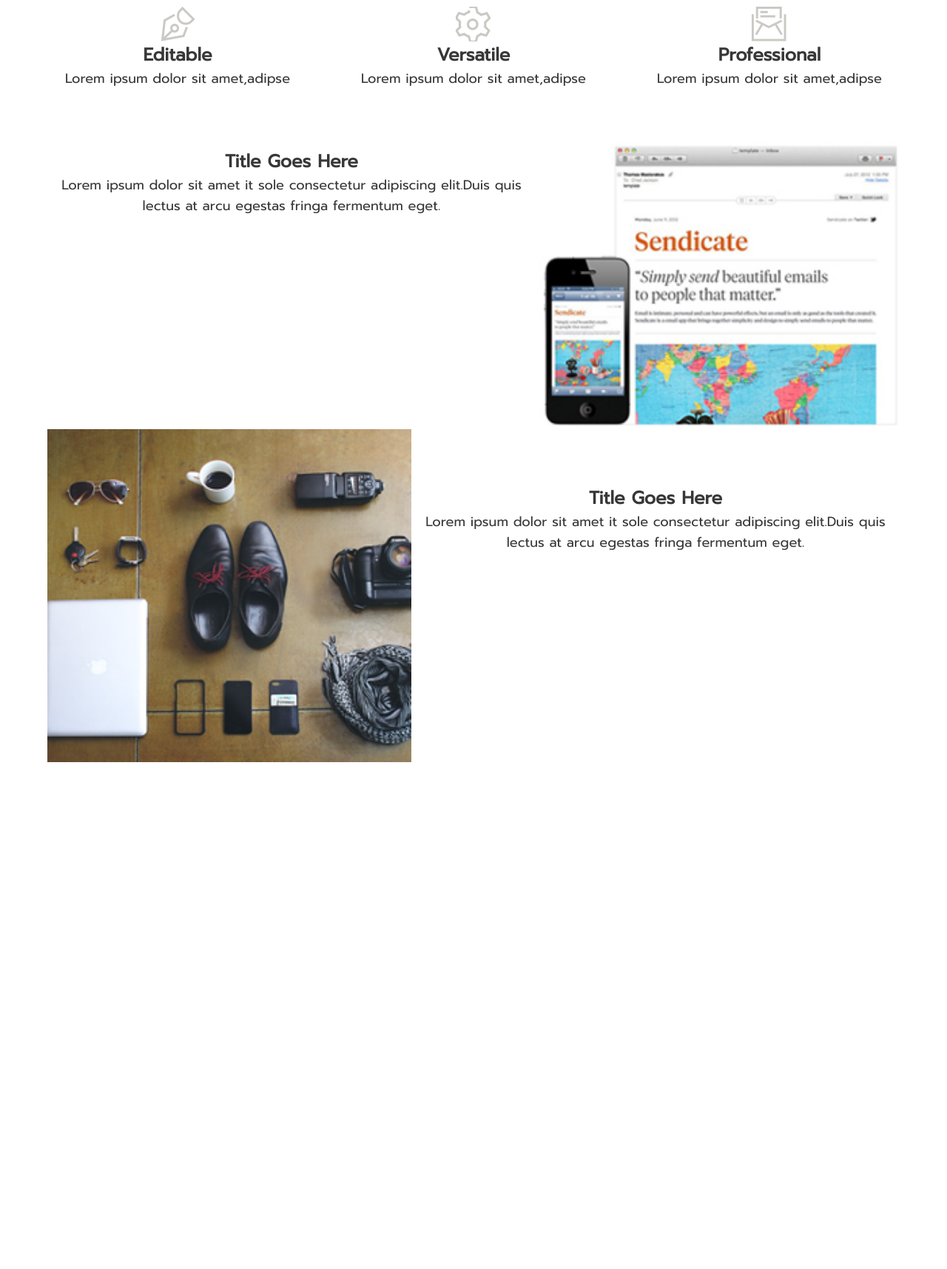
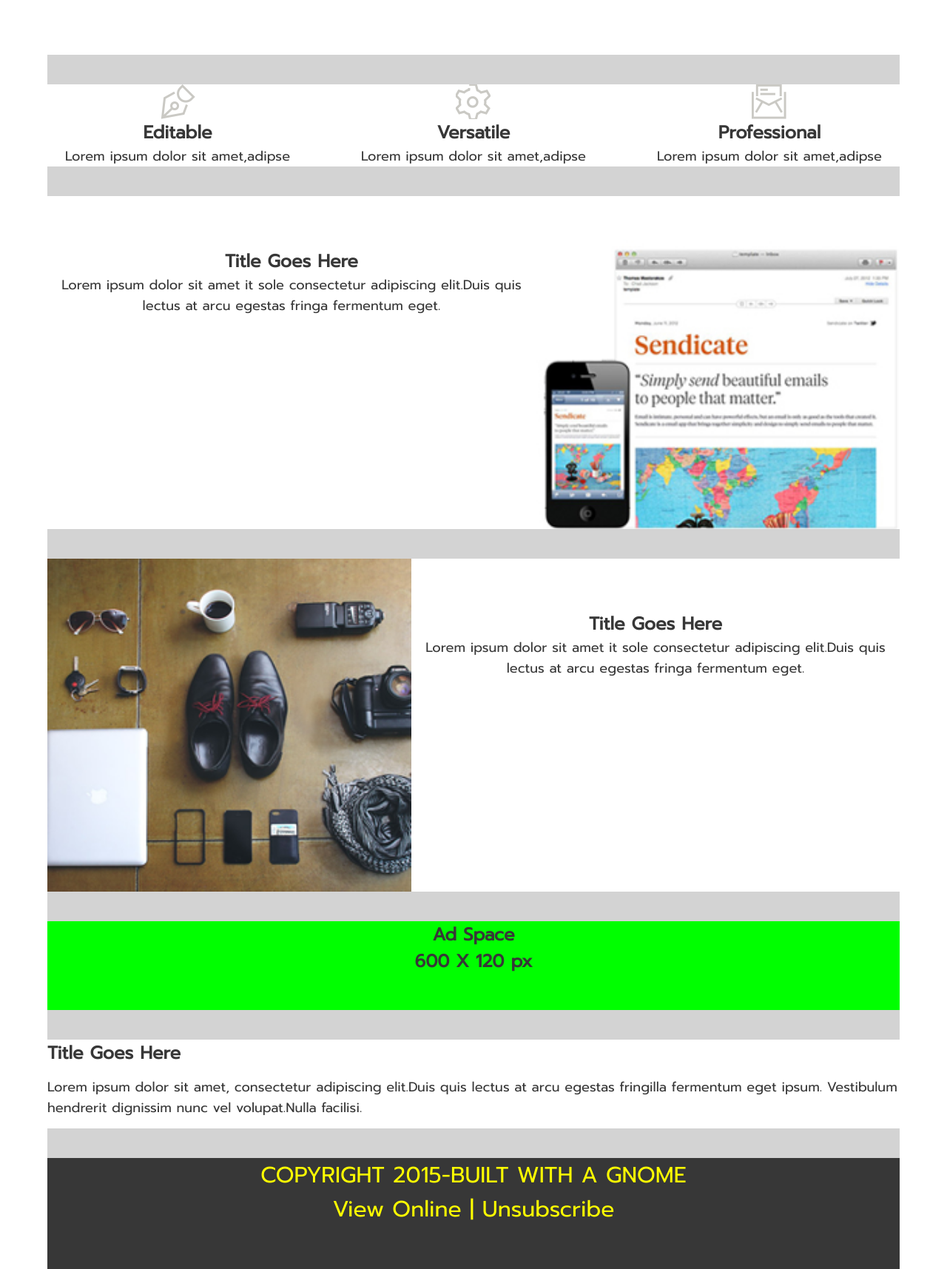
Before and after one commit to valdadyne/gnome, a plain HTML site: page index.html in a window 1280 px wide. Shown: the part 1056-2771 px from the top of the page at 74% size. Before the commit the page ends 2086 px from the top, so only its background shows below. Drawn offline with Linux system fonts and the light colour scheme.

Commit message:
Grid layout. Also added more content

```diff
--- a/assets/css/grid.css
+++ b/assets/css/grid.css
@@ -4,6 +4,9 @@
   margin-left: 5%;
   margin-right: 5%;
   grid-template-columns:repeat(auto, 1fr);
+  grid-row-gap: 40px;
+  grid-row-gap-color: lightgrey;
+
 }
 
   .heading{display:grid;grid:subgrid;grid-column:1/span 6;grid-row:1/span 2;}
@@ -13,7 +16,7 @@
   .big-img{grid-column:1/span 6;grid-row:3;}
   .marketing{grid-column:1;grid-row:3;}
 
-  .main{display:grid;grid:subgrid;grid-column:1/span 6;grid-row:4}
+  .main{display:grid;grid-column:1/span 6;grid-row:4}
 
   .section{display:grid;grid:subgrid;grid-column:1/span 6;grid-row:5;}
       .layout1{grid-column: 1/2;grid-row:5;}
@@ -27,3 +30,9 @@
   .article2{display:grid;grid:subgrid;grid-column:1/span 6;grid-row:7;}
       .img2{grid-column:1/3;grid-row:7;}
       .content2{grid-column:4/6;grid-row:7;}
+
+  .advert{display:grid;grid-column:1/span 6;grid-row:8}
+
+  .remarks{display:grid;grid-column:1/span 6;grid-row:9}
+
+  .footer{display:grid;grid-column:1/span 6;grid-row:10}
--- a/assets/css/style.css
+++ b/assets/css/style.css
@@ -3,9 +3,9 @@
 
 *{margin:0; padding:0;}
 
-body,{background-color: lightgrey;text-align:center;}
-div
-.wrapper{ width:100%;margin: 0 auto;}
+body,{text-align:center;}
+
+.wrapper{ background-color:lightgray;margin: 0 auto;}
 .heading {width:100%;background-color: #373737;height: 180px;}
 .title{height:50%;font-size: 48px;text-align:center;padding-top:48px;}
 .info{height:25%;font-size:18px;color:white;text-align:center;}
@@ -13,10 +13,10 @@ div
   width: 100%;
   height: 510px;
   background-size:cover;}
-.main{padding-left:20px;height:360px;text-align: left;background-color:white;}
+.main{height:360px;text-align: left;background-color:white;}
 .marketing,h2,{height:100px;width:30%;text-align: left;font-family: 'Fira Sans', sans-serif;font-size:24px;}
 /*.tag{height:20px;width:350px;box-sizing: border-box;border-top:1px solid black;border-bottom:1px solid black;text-align: center;margin-top: 5px;}*/
-.section,img {margin-top: 5px;vertical-align: middle;text-align: center;background-color:white;}
+
 .button {
   background: #0e0f0f;
   background-image: -webkit-linear-gradient(top, #373737, #373737);
@@ -36,10 +36,14 @@ div
   text-align: center;
   text-decoration: none;
 }
-.content1{overflow-wrap: break-word;margin-top: 80px;vertical-align: middle;text-align: center;}
-.content2{overflow-wrap: break-word;margin-top: 80px;vertical-align: middle;text-align: center;}
+.section{width:100%; padding-left: 0;vertical-align: middle;text-align: center;background-color:white;}
+.content1{background-color:#fff;width:100%; overflow-wrap: break-word;padding-top: 70px;vertical-align: middle;text-align: center;}
+.content2{background-color:#fff;width:100%; overflow-wrap: break-word;padding-top: 70px;vertical-align: middle;text-align: center;}
 .img1 {width:100%; height:450px;background-size: cover;}
 .img2 {width:100%; height:450px;background-size: cover;}
+.advert{width:100%; height:120px;background-color:lime;text-align: center;}
+.remarks{width:100%; height:120px;background-color:#fff;}
+.footer{width:100%;height: 150px;background-color: #373737;color:yellow;font-family: 'Prompt', sans-serif;font-size: 30px;text-align:center;}
 
   h1{color:yellow;font-family: 'Fira Sans', sans-serif;}
   h2{margin:0;color:#373737;font-family: 'Prompt', sans-serif;font-size: 30px}
--- a/index.html
+++ b/index.html
@@ -21,11 +21,11 @@
           </div>
           <div class="section">
             <div class="layout1"><img src="./assets/images/logo_editable.png"alt="editable"align="middle" height= "47px" width="47px";>
-               <h3>Editable</h3>Lorem ipsum dolor sit amet,adipse</div>
+               <h3><p>Editable</h3>Lorem ipsum dolor sit amet,adipse</p></div>
             <div class="layout2"><img src="./assets/images/logo_versatile.png"alt="versatile"align="middle" height= "47px" width="47px";>
-              <h3>Versatile</h3>Lorem ipsum dolor sit amet,adipse</div>
+              <h3>Versatile</h3><p>Lorem ipsum dolor sit amet,adipse</p></div>
             <div class="layout3"><img src="./assets/images/logo_pro.png"alt="professional"align="middle" height= "47px" width="47px";>
-              <h3>Professional</h3>Lorem ipsum dolor sit amet,adipse</div>
+              <h3>Professional</h3><p>Lorem ipsum dolor sit amet,adipse</p></div>
           </div>
           <div class=article1>
             <img src="./assets/images/img1.jpg" class="img1">
@@ -37,6 +37,14 @@
             <div class="content2"><h3>Title Goes Here</h3>
               Lorem ipsum dolor sit amet it sole consectetur adipiscing elit.Duis quis lectus at arcu egestas fringa fermentum eget.</div>
           </div>
+          <div class="advert"><h3>Ad Space <br> 600 X 120 px</h3></div>
+            <div class="remarks">
+              <h3>Title Goes Here</h3>
+              <p>Lorem ipsum dolor sit amet, consectetur adipiscing elit.Duis quis lectus at arcu egestas fringilla fermentum eget ipsum. Vestibulum hendrerit dignissim nunc vel volupat.Nulla facilisi.</p>
+            </div>
+            <div class="footer">COPYRIGHT 2015-BUILT WITH A GNOME<br>View Online | Unsubscribe</div>
+
+            </div>
 
        </div>
 
```
